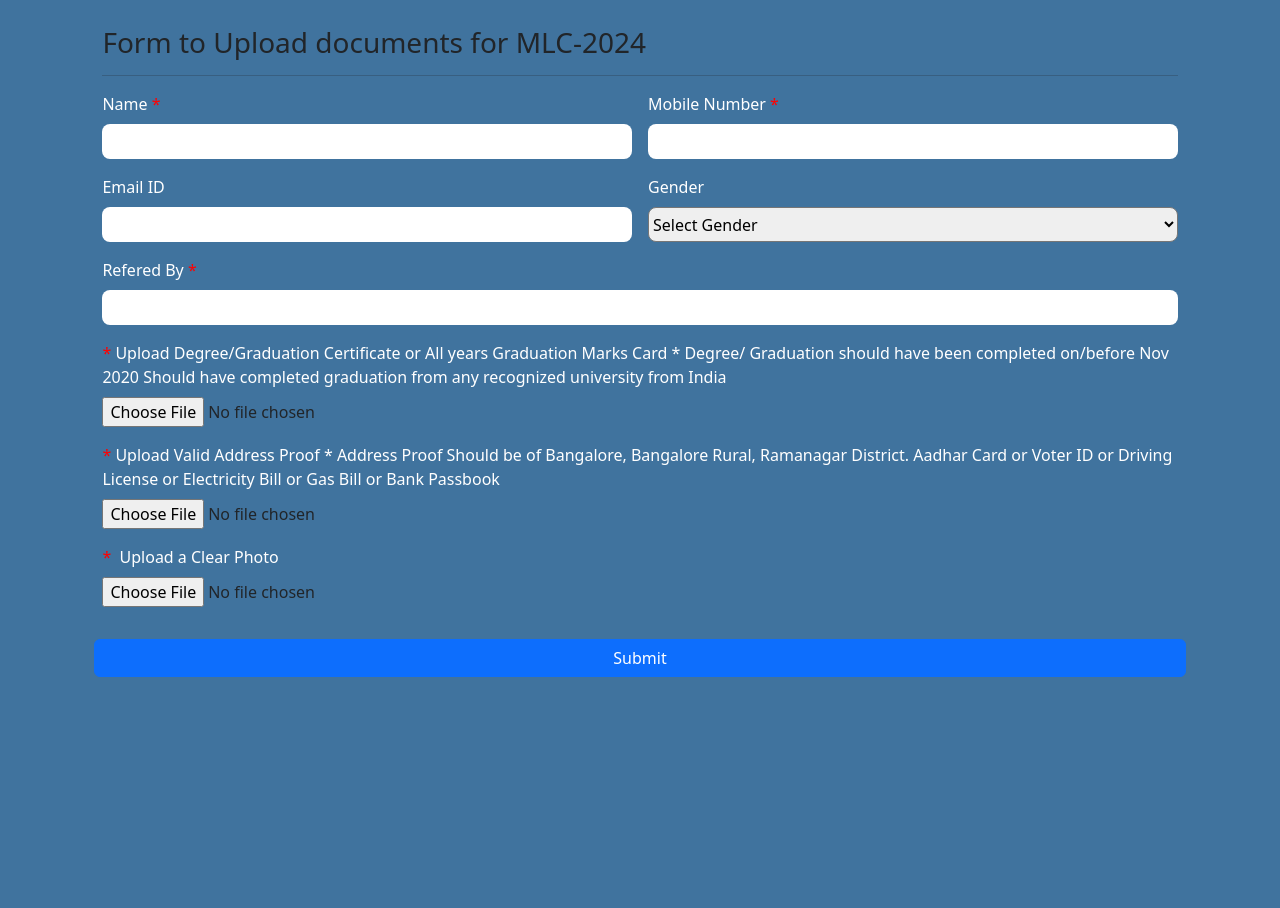
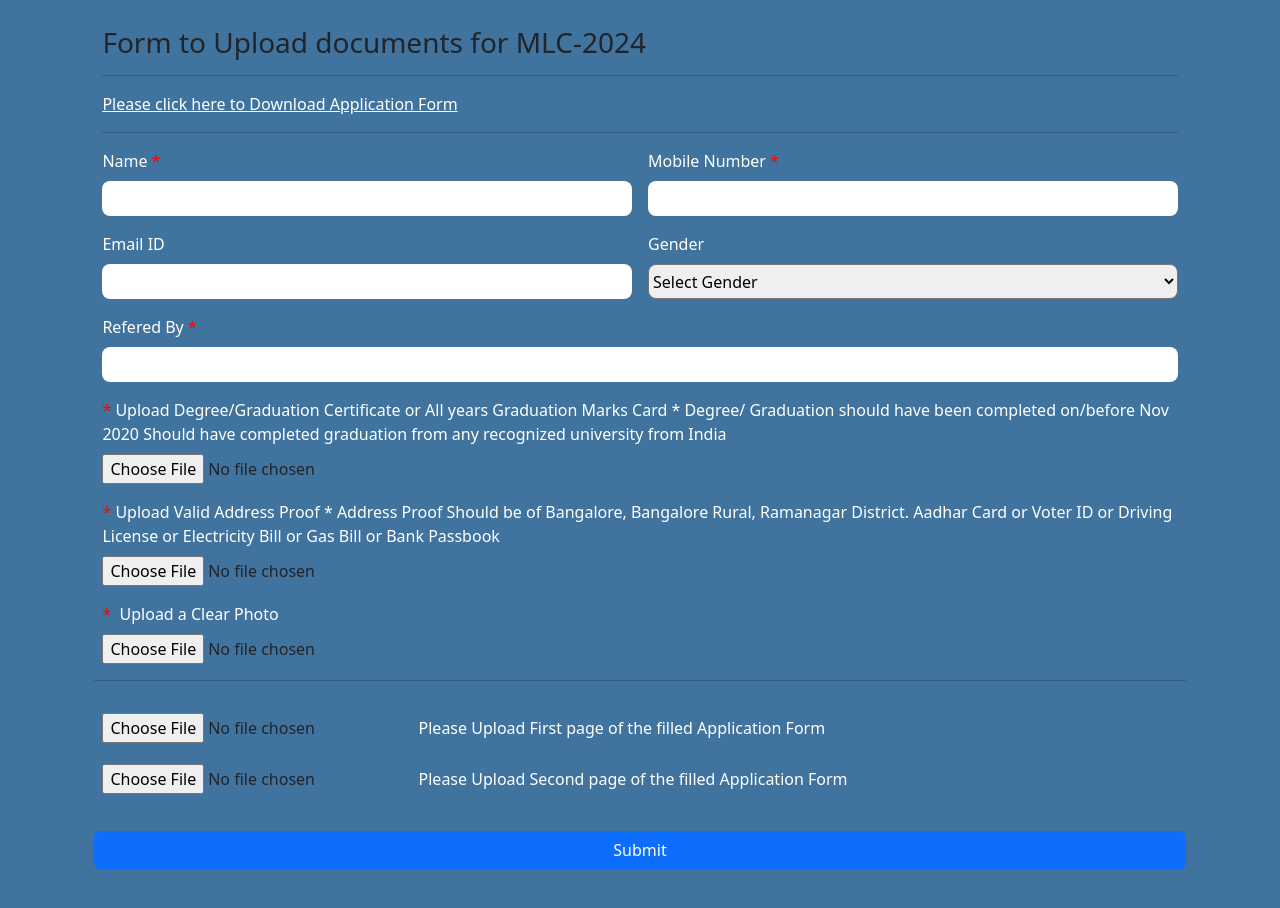
Before and after one commit to nitish-arali/MLC-2024-Document-Uploads, a plain HTML site: page UploadDocuments.html in a window 1280 px wide. Before the commit the page ends 800 px from the top, so only its background shows below. Drawn offline with nearby package versions, Linux system fonts and the light colour scheme.

Commit message:
application form add

```diff
--- a/UploadDocuments.html
+++ b/UploadDocuments.html
@@ -5,7 +5,7 @@
     <meta http-equiv="X-UA-Compatible" content="IE-edge" />
     <meta name="viewport" content="width=device-width, initial-scale=1.0" />
     <title>MLC-2024 Document Uploads</title>
-    <link rel="icon" href="./favicon.png"/>
+    <link rel="icon" href="./favicon.png" />
 
     <link
       href="https://cdn.jsdelivr.net/npm/bootstrap@5.2.0/dist/css/bootstrap.min.css"
@@ -120,6 +120,14 @@
         </div>
       </div>
       <hr />
+      <a
+        href="/Form-18 (English).pdf"
+        download="Registration Form.pdf"
+        style="color: white"
+      >
+        Please click here to Download Application Form
+      </a>
+      <hr />
       <form id="uploadForm">
         <div class="row g-3">
           <div class="col-md-6">
@@ -220,6 +228,7 @@
             />
           </div>
           <!-- <p></p> -->
+
           <div>
             <label for="refered" class="form-label" style="color: white"
               ><span style="color: red">*&nbsp;</span>Upload Degree/Graduation
@@ -250,6 +259,19 @@
             <br />
 
             <input type="file" accept="image/*" class="fileInput" required />
+          </div>
+          <hr/>
+          <div>
+            <input type="file" accept="image/*" class="fileInput" />
+            <label for="refered" class="form-label" style="color: white"
+              >Please Upload First page of the filled Application Form
+            </label>
+          </div>
+          <div>
+            <input type="file" accept="image/*" class="fileInput" />
+            <label for="refered" class="form-label" style="color: white"
+              >Please Upload Second page of the filled Application Form
+            </label>
           </div>
           <div class="col-12"></div>
           <button
```
Also changed, not shown: index.html (+1 -0 lines), 1 other file.
